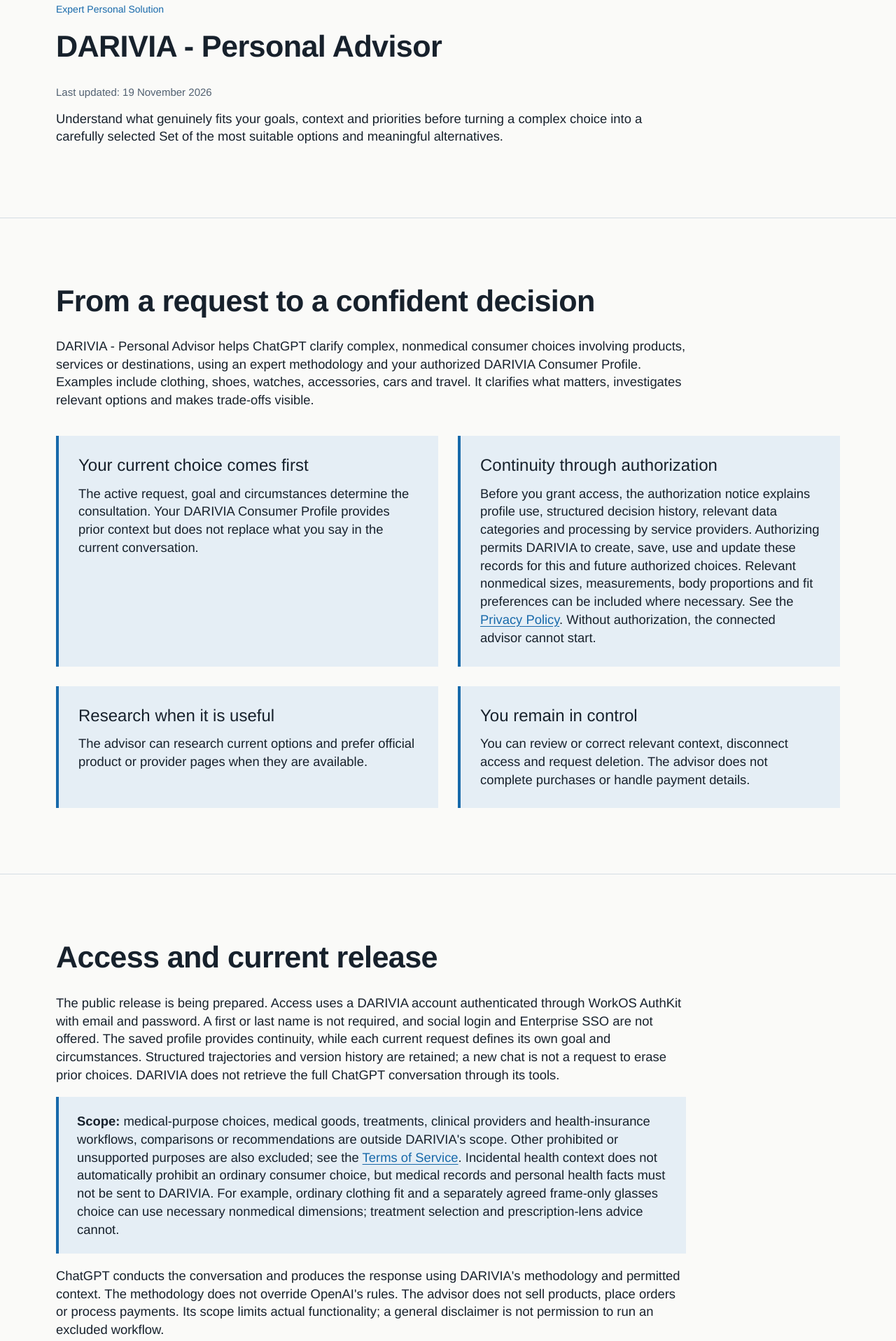
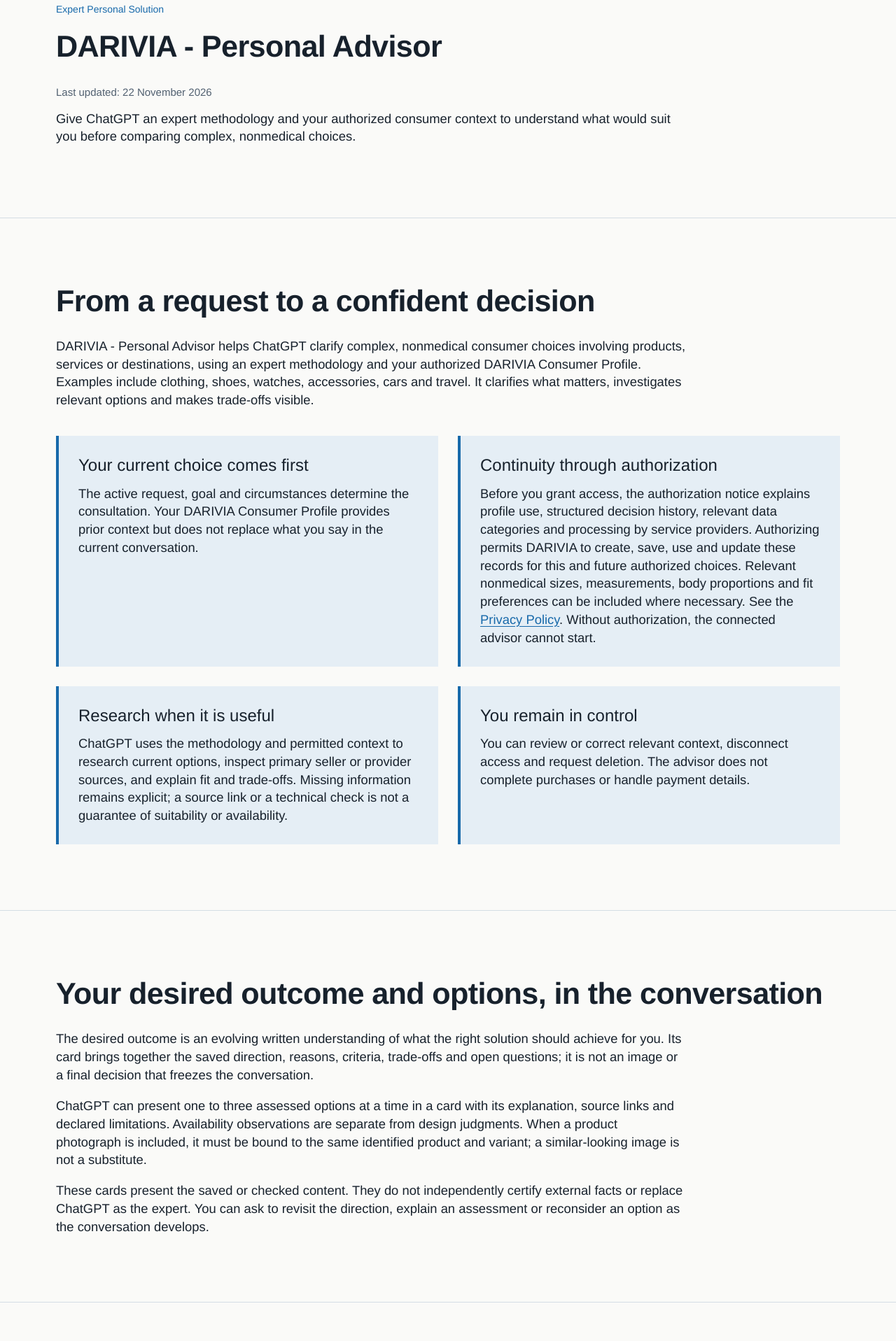
Before and after one commit to DARIVIA/darivia, a plain HTML site: page personal-product-advisor/index.html in a window 1280 px wide. Shown: the part 200-2117 px from the top of the page at 70% size. Drawn offline with Linux system fonts and the light colour scheme.

Commit message:
Update product, terms and support for current WorkOS connection, explicit medical and health-insurance exclusions and in-chat cards; retain published privacy policy

```diff
--- a/personal-product-advisor/index.html
+++ b/personal-product-advisor/index.html
@@ -23,8 +23,8 @@
 <section class="hero"><div class="wrap">
   <p class="eyebrow">Expert Personal Solution</p>
   <h1>DARIVIA - Personal Advisor</h1>
-  <p class="meta">Last updated: 19 November 2026</p>
-  <p class="lead">Understand what genuinely fits your goals, context and priorities before turning a complex choice into a carefully selected Set of the most suitable options and meaningful alternatives.</p>
+  <p class="meta">Last updated: 22 November 2026</p>
+  <p class="lead">Give ChatGPT an expert methodology and your authorized consumer context to understand what would suit you before comparing complex, nonmedical choices.</p>
 </div></section>
 <section class="section"><div class="wrap">
   <h2>From a request to a confident decision</h2>
@@ -32,14 +32,20 @@
   <div class="grid">
     <article class="card"><h3>Your current choice comes first</h3><p>The active request, goal and circumstances determine the consultation. Your DARIVIA Consumer Profile provides prior context but does not replace what you say in the current conversation.</p></article>
     <article class="card"><h3>Continuity through authorization</h3><p>Before you grant access, the authorization notice explains profile use, structured decision history, relevant data categories and processing by service providers. Authorizing permits DARIVIA to create, save, use and update these records for this and future authorized choices. Relevant nonmedical sizes, measurements, body proportions and fit preferences can be included where necessary. See the <a href="./privacy/">Privacy Policy</a>. Without authorization, the connected advisor cannot start.</p></article>
-    <article class="card"><h3>Research when it is useful</h3><p>The advisor can research current options and prefer official product or provider pages when they are available.</p></article>
+    <article class="card"><h3>Research when it is useful</h3><p>ChatGPT uses the methodology and permitted context to research current options, inspect primary seller or provider sources, and explain fit and trade-offs. Missing information remains explicit; a source link or a technical check is not a guarantee of suitability or availability.</p></article>
     <article class="card"><h3>You remain in control</h3><p>You can review or correct relevant context, disconnect access and request deletion. The advisor does not complete purchases or handle payment details.</p></article>
   </div>
 </div></section>
 <section class="section"><div class="wrap">
+  <h2>Your desired outcome and options, in the conversation</h2>
+  <p>The desired outcome is an evolving written understanding of what the right solution should achieve for you. Its card brings together the saved direction, reasons, criteria, trade-offs and open questions; it is not an image or a final decision that freezes the conversation.</p>
+  <p>ChatGPT can present one to three assessed options at a time in a card with its explanation, source links and declared limitations. Availability observations are separate from design judgments. When a product photograph is included, it must be bound to the same identified product and variant; a similar-looking image is not a substitute.</p>
+  <p>These cards present the saved or checked content. They do not independently certify external facts or replace ChatGPT as the expert. You can ask to revisit the direction, explain an assessment or reconsider an option as the conversation develops.</p>
+</div></section>
+<section class="section"><div class="wrap">
   <h2>Access and current release</h2>
   <p>The public release is being prepared. Access uses a DARIVIA account authenticated through WorkOS AuthKit with email and password. A first or last name is not required, and social login and Enterprise SSO are not offered. The saved profile provides continuity, while each current request defines its own goal and circumstances. Structured trajectories and version history are retained; a new chat is not a request to erase prior choices. DARIVIA does not retrieve the full ChatGPT conversation through its tools.</p>
-  <p class="note"><strong>Scope:</strong> medical-purpose choices, medical goods, treatments, clinical providers and health-insurance workflows, comparisons or recommendations are outside DARIVIA's scope. Other prohibited or unsupported purposes are also excluded; see the <a href="./terms/">Terms of Service</a>. Incidental health context does not automatically prohibit an ordinary consumer choice, but medical records and personal health facts must not be sent to DARIVIA. For example, ordinary clothing fit and a separately agreed frame-only glasses choice can use necessary nonmedical dimensions; treatment selection and prescription-lens advice cannot.</p>
+  <p class="note"><strong>Scope:</strong> medical advice and medical-purpose choices, including medical goods, medicines, diagnosis, treatments and clinical-provider selection, are excluded. DARIVIA also excludes all health-insurance workflows, comparisons and recommendations. These limits apply whenever DARIVIA is used, including when ChatGPT produces the answer. Other prohibited or unsupported purposes are also excluded; see the <a href="./terms/">Terms of Service</a>. Incidental health context does not automatically prohibit an ordinary consumer choice, but medical records and personal health facts must not be sent to DARIVIA. For example, ordinary clothing fit and a separately agreed frame-only glasses choice can use necessary nonmedical dimensions; treatment selection and prescription-lens advice cannot.</p>
   <p>ChatGPT conducts the conversation and produces the response using DARIVIA's methodology and permitted context. The methodology does not override OpenAI's rules. The advisor does not sell products, place orders or process payments. Its scope limits actual functionality; a general disclaimer is not permission to run an excluded workflow.</p>
   <a class="cta" href="./support/">Get support</a>
 </div></section>
```
Also changed, not shown: personal-product-advisor/support/index.html (+3 -2 lines), personal-product-advisor/terms/index.html (+5 -4 lines).
